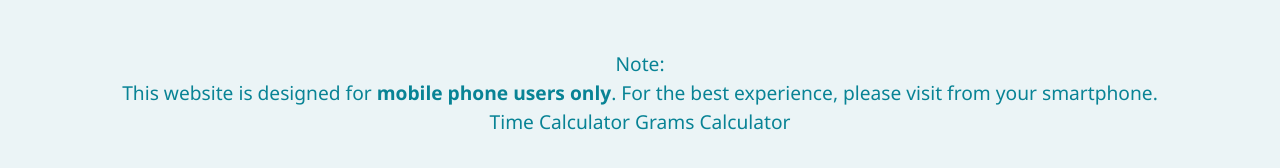
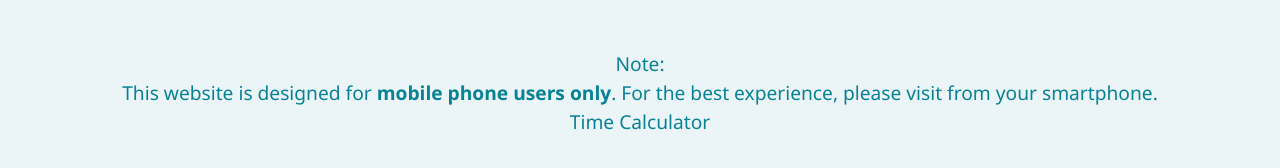
Before and after one commit to ska6076/-calcigo, a plain HTML site: page index.html in a window 1280 px wide. Drawn offline with nearby package versions, Linux system fonts and the light colour scheme.

```diff
--- a/index.html
+++ b/index.html
@@ -24,7 +24,7 @@
         <p>This website is designed for <strong>mobile phone users only</strong>.
             For the best experience, please visit from your smartphone.</p>
         <a href="timeCalculator.html">Time Calculator</a>
-        <a href="gramCalculator.html">Grams Calculator</a>
+        <!-- <a href="gramCalculator.html">Grams Calculator</a> -->
     </div>
 
     <!--  Mobile Nav Bar -->
@@ -435,4 +435,5 @@
 
 </body>
 
+
 </html>
```
